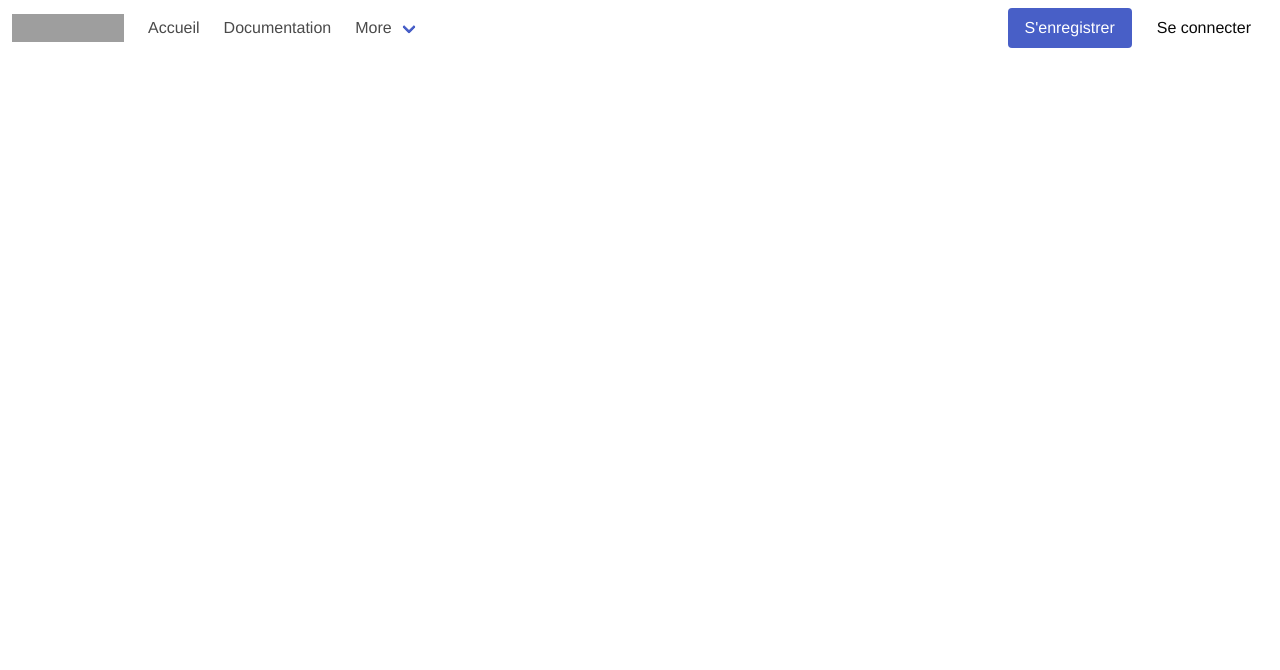
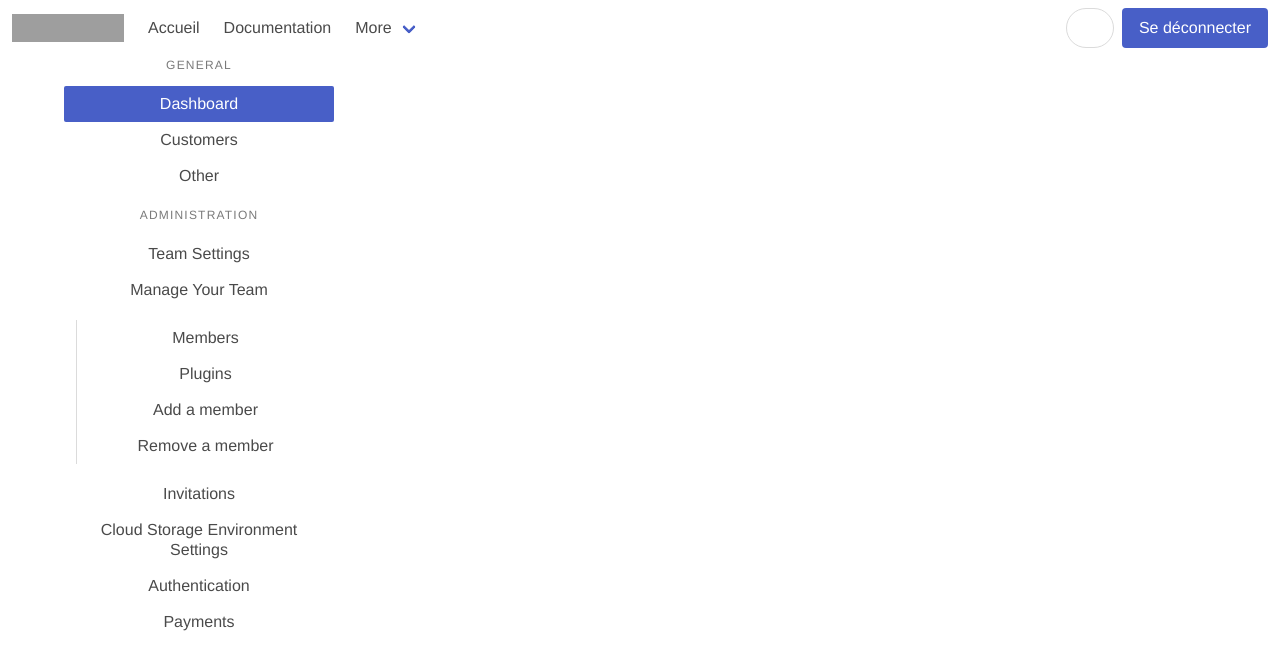
Before and after one commit to AlexandrePdvPro/Projet_MasterCamp_L3, a Vue app in the folder client/: page /#/panel in a window 1280 px wide. Shown: the top 670 px of the page. Built offline with nearby package versions, Linux system fonts and the light colour scheme; grey boxes are pictures that could not be loaded.

Commit message:
Modif Navbar + Début panel

```diff
--- a/client/src/App.vue
+++ b/client/src/App.vue
@@ -1,84 +1,17 @@
 <template>
-  <nav class="navbar" role="navigation" aria-label="main navigation">
-    <div class="navbar-brand">
-      <a class="navbar-item" href="https://bulma.io">
-        <img
-          src="https://bulma.io/images/bulma-logo.png"
-          width="112"
-          height="28"
-        />
-      </a>
-
-      <a
-        role="button"
-        class="navbar-burger"
-        aria-label="menu"
-        aria-expanded="false"
-        data-target="navbarBasicExample"
-      >
-        <span aria-hidden="true"></span>
-        <span aria-hidden="true"></span>
-        <span aria-hidden="true"></span>
-      </a>
-    </div>
-
-    <div id="navbarBasicExample" class="navbar-menu">
-      <div class="navbar-start">
-
-        <router-link class="navbar-item" to="/">Accueil</router-link>
-
-        <a class="navbar-item"> Documentation </a>
-
-        <div class="navbar-item has-dropdown is-hoverable">
-          <a class="navbar-link"> More </a>
-
-          <div class="navbar-dropdown">
-            <a class="navbar-item"> About </a>
-            <a class="navbar-item"> Jobs </a>
-            <a class="navbar-item"> Contact </a>
-            <hr class="navbar-divider" />
-            <a class="navbar-item"> Report an issue </a>
-          </div>
-        </div>
-      </div>
-
-      <div class="navbar-end">
-        <div class="navbar-item">
-          <div class="buttons">
-            <router-link class="button is-link" to="/Register">S'enregistrer</router-link>
-            <router-link class="button is-white" to="/Login">Se connecter</router-link>
-          </div>
-        </div>
-      </div>
-    </div>
-  </nav>
+  <Navbar></Navbar>
   <router-view />
 </template>
 
-<script>
-document.addEventListener("DOMContentLoaded", () => {
-  // Get all "navbar-burger" elements
-  const $navbarBurgers = Array.prototype.slice.call(
-    document.querySelectorAll(".navbar-burger"),
-    0
-  );
+<script lang="ts">
+import Navbar from '@/components/Navbar.vue';
 
-  // Check if there are any navbar burgers
-  if ($navbarBurgers.length > 0) {
-    // Add a click event on each of them
-    $navbarBurgers.forEach((el) => {
-      el.addEventListener("click", () => {
-        // Get the target from the "data-target" attribute
-        const target = el.dataset.target;
-        const $target = document.getElementById(target);
-
-        // Toggle the "is-active" class on both the "navbar-burger" and the "navbar-menu"
-        el.classList.toggle("is-active");
-        $target.classList.toggle("is-active");
-      });
-    });
-  }
-});
+export default {
+  name: 'App',
+  components:{
+    Navbar
+  },
+}
 </script>
 
 <style>
--- a/client/src/components/Clogin.vue
+++ b/client/src/components/Clogin.vue
@@ -6,7 +6,7 @@
           <h3 class="title has-text-black">Se connecter</h3>
           <hr class="login-hr" />
           <div class="box">
-            <form @submit.prevent="login()">
+            <form @submit.prevent="login">
               <div class="field">
                 <label class="label">Email</label>
                 <div class="control has-icons-left has-icons-right">
@@ -28,6 +28,7 @@
                     type="text"
                     placeholder="Mot de passe"
                     v-model="customerData.password"
+                    @keyup.enter="login"
                     required
                   />
                 </div>
@@ -69,23 +70,26 @@ interface user {
 
 export default defineComponent({
   name: "Clogin",
-  setup(props, ctx) {
+  setup() {
 
     const customerData: user = reactive({email:'', password:'' })
 
     const login = function () {
       console.log('customerData: ', customerData);
-      __submitToServer(customerData);
+      submitToServer(customerData);
       router.push({ name: "Home" });
+      customerData.email = '';
+      customerData.password = ''
     }
 
-    const __submitToServer = function (data: user) {
-      axios.post(`${server.baseURL}/api/auth/login`, data).then(data => console.log('customerData: ', customerData));
+
+    const submitToServer = function (data: user) {
+      axios.post(`${server.baseURL}/api/auth/login`, data);
     }
 
     return{
       login,
-      __submitToServer,
+      submitToServer,
       customerData,
     }
   }
--- /dev/null
+++ b/client/src/components/Cpanel.vue
@@ -0,0 +1,48 @@
+<template>
+  <div class="container">
+    <div class="columns">
+      <div class="column is-3 ">
+        <aside class="menu is-hidden-mobile">
+          <p class="menu-label">
+            General
+          </p>
+          <ul class="menu-list">
+            <li><a class="is-active">Dashboard</a></li>
+            <li><a>Customers</a></li>
+            <li><a>Other</a></li>
+          </ul>
+          <p class="menu-label">
+            Administration
+          </p>
+          <ul class="menu-list">
+            <li><a>Team Settings</a></li>
+            <li>
+              <a>Manage Your Team</a>
+              <ul>
+                <li><a>Members</a></li>
+                <li><a>Plugins</a></li>
+                <li><a>Add a member</a></li>
+                <li><a>Remove a member</a></li>
+              </ul>
+            </li>
+            <li><a>Invitations</a></li>
+            <li><a>Cloud Storage Environment Settings</a></li>
+            <li><a>Authentication</a></li>
+            <li><a>Payments</a></li>
+          </ul>
+        </aside>
+      </div>
+    </div>
+  </div>
+</template>
+
+<script>
+
+export default {
+  name: "Cpanel"
+}
+</script>
+
+<style scoped>
+
+</style>
--- /dev/null
+++ b/client/src/components/Navbar.vue
@@ -0,0 +1,108 @@
+<template>
+  <nav class="navbar" role="navigation" aria-label="main navigation">
+    <div class="navbar-brand">
+      <a class="navbar-item" href="https://bulma.io">
+        <img
+            src="https://bulma.io/images/bulma-logo.png"
+            width="112"
+            height="28"
+        />
+      </a>
+
+      <a
+          role="button"
+          class="navbar-burger"
+          aria-label="menu"
+          aria-expanded="false"
+          data-target="navbarBasicExample"
+      >
+        <span aria-hidden="true"></span>
+        <span aria-hidden="true"></span>
+        <span aria-hidden="true"></span>
+      </a>
+    </div>
+
+    <div id="navbarBasicExample" class="navbar-menu">
+      <div class="navbar-start">
+
+        <router-link class="navbar-item" to="/">Accueil</router-link>
+
+        <a class="navbar-item"> Documentation </a>
+
+        <div class="navbar-item has-dropdown is-hoverable">
+          <a class="navbar-link"> More </a>
+
+          <div class="navbar-dropdown">
+            <a class="navbar-item"> About </a>
+            <a class="navbar-item"> Jobs </a>
+            <a class="navbar-item"> Contact </a>
+            <hr class="navbar-divider" />
+            <a class="navbar-item"> Report an issue </a>
+          </div>
+        </div>
+      </div>
+
+      <div class="navbar-end" v-if="!isConnected">
+        <div class="navbar-item">
+          <div class="buttons">
+            <router-link class="button is-link" to="/Register">S'enregistrer</router-link>
+            <router-link class="button is-white" to="/Login">Se connecter</router-link>
+          </div>
+        </div>
+      </div>
+    </div>
+
+    <div class="navbar-end" v-if="isConnected">
+      <div class="navbar-item">
+        <div class="buttons">
+          <router-link class="button is-rounded" to="/Panel">
+            <span class="icon">
+              <i class="fa fa-github"></i>
+            </span>
+          </router-link>
+          <router-link class="button is-link" to="/Login">Se déconnecter</router-link>
+        </div>
+      </div>
+    </div>
+
+  </nav>
+</template>
+
+<script>
+document.addEventListener("DOMContentLoaded", () => {
+  // Get all "navbar-burger" elements
+  const $navbarBurgers = Array.prototype.slice.call(
+      document.querySelectorAll(".navbar-burger"),
+      0
+  );
+
+  // Check if there are any navbar burgers
+  if ($navbarBurgers.length > 0) {
+    // Add a click event on each of them
+    $navbarBurgers.forEach((el) => {
+      el.addEventListener("click", () => {
+        // Get the target from the "data-target" attribute
+        const target = el.dataset.target;
+        const $target = document.getElementById(target);
+
+        // Toggle the "is-active" class on both the "navbar-burger" and the "navbar-menu"
+        el.classList.toggle("is-active");
+        $target.classList.toggle("is-active");
+      });
+    });
+  }
+});
+export default {
+  name: "Navbar.vue",
+  setup(){
+    let isConnected = true;
+
+    return{
+      isConnected,
+    }
+  }
+}
+</script>
+
+<style scoped>
+</style>
--- a/client/src/router/index.ts
+++ b/client/src/router/index.ts
@@ -3,6 +3,7 @@ import Home from "../views/Home.vue";
 import Register from "../views/Register.vue";
 import Login from "../views/Login.vue";
 import Password from "../views/Password.vue";
+import Panel from "../views/Panel.vue"
 
 const routes: Array<RouteRecordRaw> = [
   {
@@ -25,6 +26,11 @@ const routes: Array<RouteRecordRaw> = [
     name: "Password",
     component: Password,
   },
+  {
+    path: "/panel",
+    name: "Panel",
+    component: Panel,
+  },
 ];
 
 const router = createRouter({
--- /dev/null
+++ b/client/src/views/Panel.vue
@@ -0,0 +1,19 @@
+<template>
+  <Cpanel></Cpanel>
+</template>
+
+<script>
+import { defineComponent } from "vue";
+import Cpanel from "@/components/Cpanel";
+
+export default defineComponent( {
+  name: "Panel",
+  components: {
+    Cpanel,
+  }
+})
+</script>
+
+<style scoped>
+
+</style>
```
Also changed, not shown: client/package.json (+8 -8 lines), 1 other file (tests, documents, lock files or other folders).
